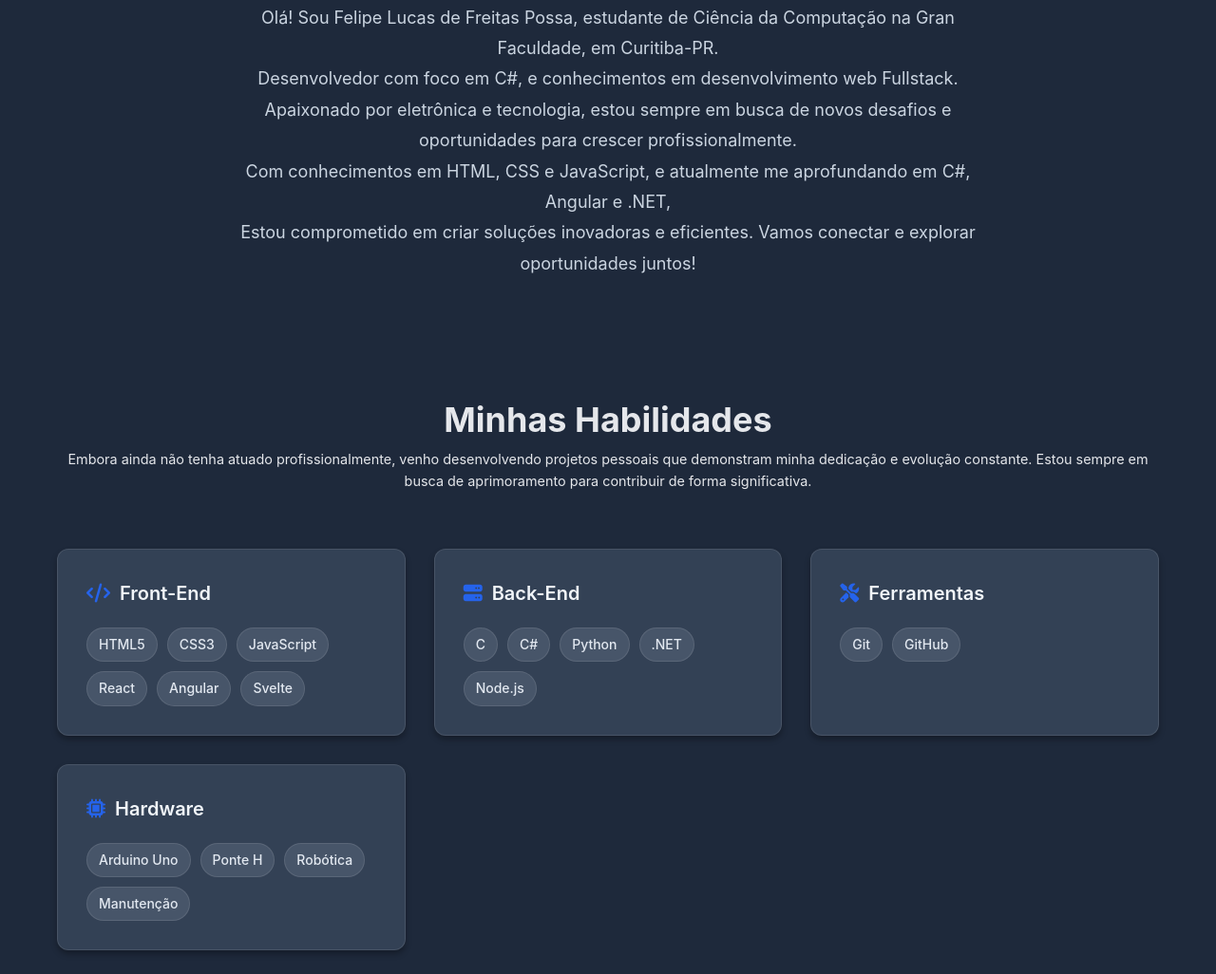
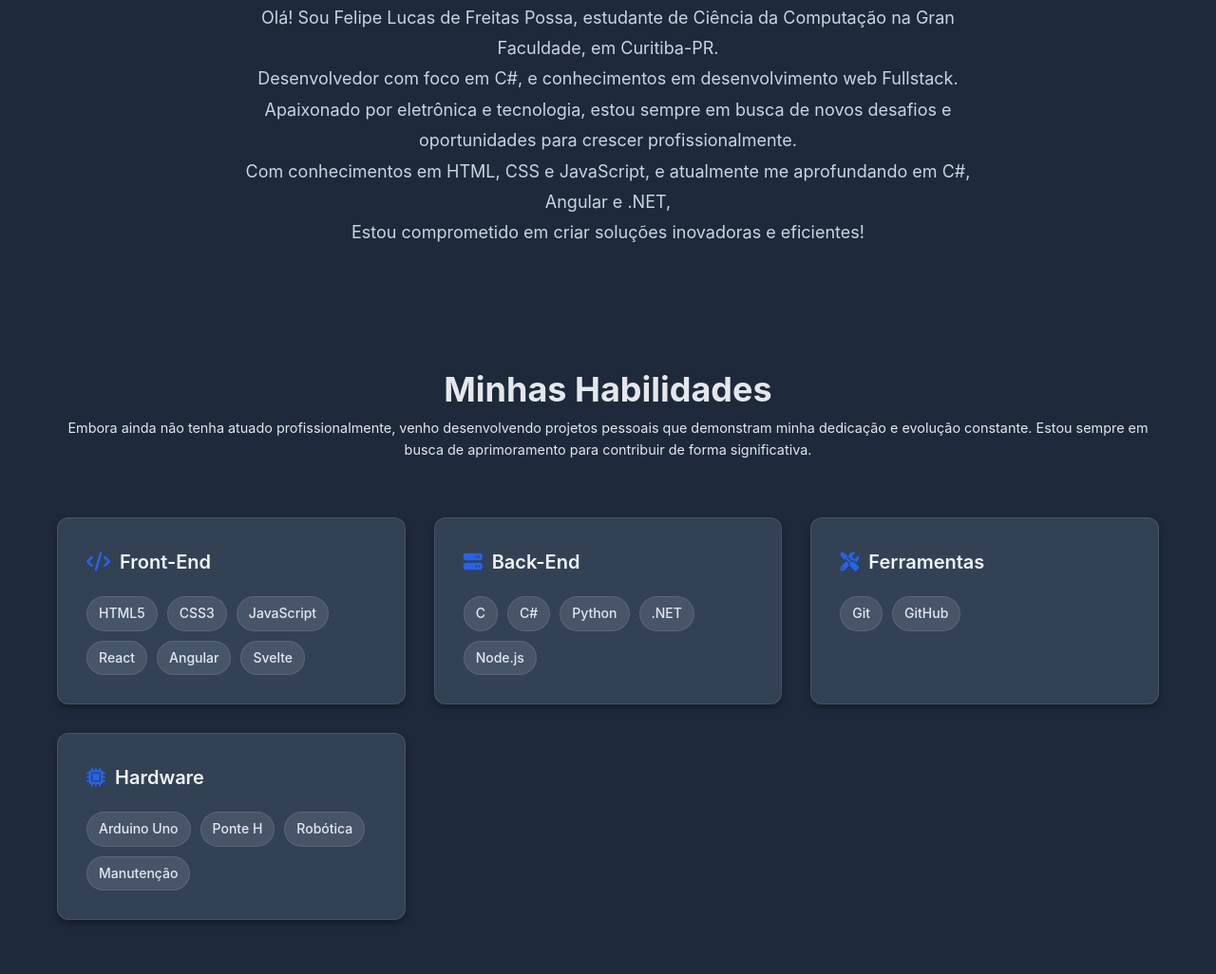
Before and after one commit to felipelfp/Port-folio-atualizado, a plain HTML site: page index.html in a window 1280 px wide. Shown: the part 1015-2041 px from the top of the page at 95% size. Drawn offline with Linux system fonts and the light colour scheme; a web font is replaced by a local one.

Commit message:
Update index.html

```diff
--- a/index.html
+++ b/index.html
@@ -100,7 +100,7 @@ Apaixonado por eletrônica e tecnologia, estou sempre em busca de novos desafios
 Com conhecimentos em HTML, CSS e JavaScript, e atualmente me aprofundando em C#, Angular e .NET,
   </p>
 <p class="sobre-paragrafo">
-Estou comprometido em criar soluções inovadoras e eficientes. Vamos conectar e explorar oportunidades juntos!
+Estou comprometido em criar soluções inovadoras e eficientes!
                     </p>
                 </div>
                 <div id="sobre-habilidades"></div>
```
